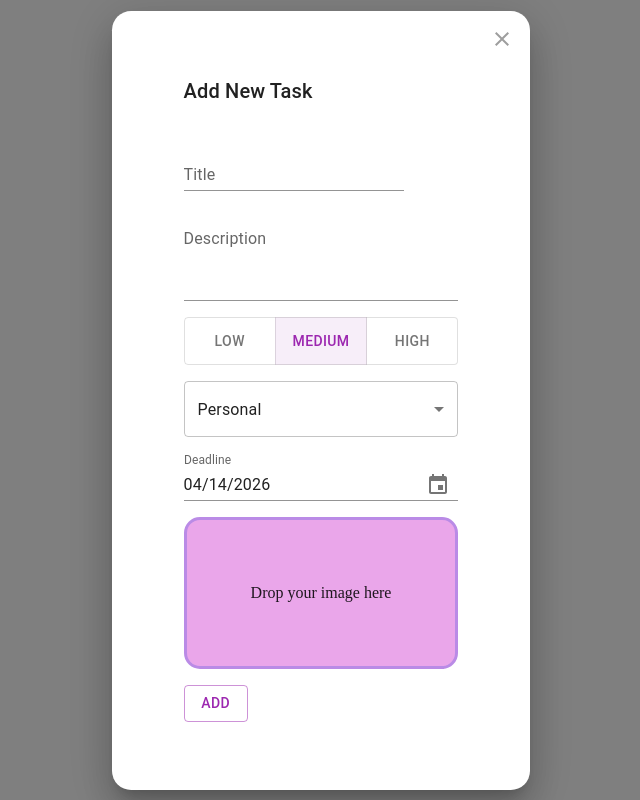
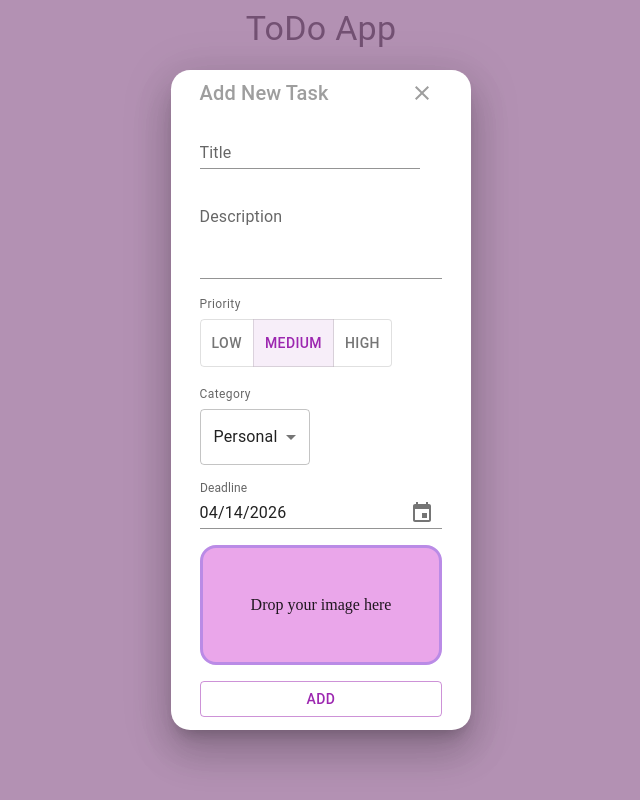
Before and after one commit to veresmar/e-commerce-app, a React (Vite) app: page / in a window 1280 px wide. Both pictures are taken after a click on the button "ADD NEW TASK". Shown: the whole page, without its empty margins (319-959 px from the left). Built offline with nearby package versions, Linux system fonts and the light colour scheme.

Commit message:
feat: change styles

```diff
--- a/src/App.css
+++ b/src/App.css
@@ -1,23 +1,3 @@
-
-.counter {
-  font-size: 16px;
-  padding: 5px 10px;
-  border-radius: 5px;
-  color: var(--accent);
-  background: var(--accent-bg);
-  border: 2px solid transparent;
-  transition: border-color 0.3s;
-  margin-bottom: 24px;
-
-  &:hover {
-    border-color: var(--accent-border);
-  }
-  &:focus-visible {
-    outline: 2px solid var(--accent);
-    outline-offset: 2px;
-  }
-}
-
 #center {
   display: flex;
   flex-direction: column;
--- a/src/components/ListItem.tsx
+++ b/src/components/ListItem.tsx
@@ -36,7 +36,6 @@ export default function ListItem(props: ListItemProps) {
         textDecorationColor: "#9c27b0",
         textDecorationThickness: "0.2em",
         "&:hover": {
-          // backgroundColor: "#ffb3ff",
           backgroundColor: "#ffccff",
           textDecoration: "line-through",
           textDecorationColor: "#9c27b0",
--- a/src/components/ToDo.tsx
+++ b/src/components/ToDo.tsx
@@ -5,7 +5,7 @@ import List from "@mui/material/List";
 import ListItem from "./ListItem";
 import Divider from "@mui/material/Divider";
 import Stack from "@mui/material/Stack";
-import { DialogContent, DialogTitle, Typography } from "@mui/material";
+import { DialogContent, DialogTitle, Typography, Box } from "@mui/material";
 import ToDoForm from "./ToDoForm";
 import { type Inputs } from "./ToDoForm";
 import Button from "@mui/material/Button";
@@ -83,29 +83,57 @@ export default function ToDo() {
         onClose={handleClose}
         sx={{
           "& .MuiDialog-paper": {
-            padding: "3em",
+            padding: "1.8em",
+            paddingTop: "0.2em",
+            paddingBottom: "0.8em",
             borderRadius: "1.2em",
+
             "@media (max-width:650px)": {
               padding: "1.5em",
               margin: "1em",
               width: "100%",
             },
           },
+          "& .MuiDialogContent-root": {
+            padding: '0',
+          },
+          "& .MuiPaper-root": {
+            maxHeight: "calc(100% - 24px)",
+            "@media (max-width:650px)": {
+              maxHeight: "calc(100% - 100px)",
+            }
+          },
+          "& .MuiDialog-container": {
+            backgroundColor: "#eaa6ea7d",
+            opacity: "0.1"
+          }
         }}
       >
-        <DialogTitle>Add New Task</DialogTitle>
+        <Box
+          sx={{
+            display: "flex",
+            alignItems: "center",
+            justifyContent: "space-between",
+            marginBottom: '0.5em',
+          }}
+        >
+          <DialogTitle
+            sx={(theme) => ({
+              color: theme.palette.grey[500],
+              padding: '0',
+            })}> Add New Task
+          </DialogTitle>
           <IconButton
             aria-label="close"
             onClick={handleClose}
             sx={(theme) => ({
-            position: "absolute",
-            right: 8,
-            top: 8,
               color: theme.palette.grey[500],
             })}
           >
             <CloseIcon />
           </IconButton>
+        </Box>
+
         <DialogContent>
             <ToDoForm onAddTask={addTask} onClose={handleClose} />
         </DialogContent>
@@ -122,7 +150,7 @@ export default function ToDo() {
         sx={{
           justifyContent: "center",
           alignItems: "center",
-          minWidth: "max-content",
+          minWidth: "80%",
           width: "100%",
           margin: "0 auto",
 
--- a/src/components/ToDoForm.tsx
+++ b/src/components/ToDoForm.tsx
@@ -1,4 +1,3 @@
-import { useState } from "react";
 import { useForm, Controller, type SubmitHandler } from "react-hook-form";
 import { DatePicker } from "@mui/x-date-pickers/DatePicker";
 import { LocalizationProvider } from "@mui/x-date-pickers/LocalizationProvider";
@@ -12,7 +11,8 @@ import ToggleButton from "@mui/material/ToggleButton";
 import ToggleButtonGroup from "@mui/material/ToggleButtonGroup";
 import Select from "@mui/material/Select";
 import DropZone from "../ui/DropZone";
-import { Stack } from "@mui/material";
+import FormControl from "@mui/material/FormControl";
+import FormLabel from "@mui/material/FormLabel";
 
 type PriorityStatus = "low" | "medium" | "high";
 type Category = "work" | "personal" | "home";
@@ -100,6 +100,10 @@ export default function ToDoForm(props: ToDoFormProps) {
           render={(
             { field }, // через перемен. field предоставл. допступ к полю priority
           ) => (
+            <FormControl>
+              <FormLabel sx={{ typography: "caption", mb: 0.5 }}>
+                Priority
+              </FormLabel>
               <ToggleButtonGroup
                 color="secondary"
                 value={field.value}
@@ -109,11 +113,13 @@ export default function ToDoForm(props: ToDoFormProps) {
                 }}
                 aria-label="Tasks priority"
                 fullWidth
+                sx={{ marginBottom: '.1em'}}
               >
                 <ToggleButton value="low">Low</ToggleButton>
                 <ToggleButton value="medium">Medium</ToggleButton>
                 <ToggleButton value="high">High</ToggleButton>
               </ToggleButtonGroup>
+            </FormControl>
           )}
         />
 
@@ -121,11 +127,16 @@ export default function ToDoForm(props: ToDoFormProps) {
           name="category"
           control={control}
           render={({ field }) => (
+            <FormControl>
+              <FormLabel sx={{ typography: "caption", mb: 0.5 }}>
+                Category
+              </FormLabel>
               <Select value={field.value} onChange={field.onChange} fullWidth>
                 <MenuItem value={"work"}>Work</MenuItem>
                 <MenuItem value={"personal"}>Personal</MenuItem>
                 <MenuItem value={"home"}>Home</MenuItem>
               </Select>
+            </FormControl>
           )}
         />
 
@@ -151,7 +162,12 @@ export default function ToDoForm(props: ToDoFormProps) {
             <DropZone onFileSelect={field.onChange} initialImage={watchImage} />
           )}
         />
-        <Button variant="outlined" type="submit" color="secondary">
+        <Button variant="outlined" type="submit" color="secondary"
+        sx={{width: "100%",
+          "@media (max-width:650px)": {
+            width: "100%",
+            marginBottom: '1em'
+          }}}>
           add
         </Button>
       </Box>
--- a/src/index.css
+++ b/src/index.css
@@ -2,7 +2,7 @@
   --text: #6b6375;
   --text-h: #08060d;
   --bg: #fff;
-  --border: #e5e4e7;
+  /* --border: #e5e4e7; */
   --code-bg: #f4f3ec;
   --accent: #aa3bff;
   --accent-bg: rgba(170, 59, 255, 0.1);
@@ -35,7 +35,7 @@
     --text: #9ca3af;
     --text-h: #f3f4f6;
     --bg: #16171d;
-    --border: #2e303a;
+    /* --border: #2e303a; */
     --code-bg: #1f2028;
     --accent: #c084fc;
     --accent-bg: rgba(192, 132, 252, 0.15);
@@ -64,8 +64,14 @@
 
 body {
   margin: 0;
+  background: radial-gradient(
+    circle,
+    rgba(238, 174, 202, 0.67) 0%,
+    rgba(255, 255, 255, 1) 26%
+  );
+  background-repeat: no-repeat;
 }
-
+/*
 h1,
 h2 {
   font-family: var(--heading);
@@ -108,4 +114,4 @@ code {
   line-height: 135%;
   padding: 4px 8px;
   background: var(--code-bg);
-}
+} */
--- a/src/ui/DropZone.tsx
+++ b/src/ui/DropZone.tsx
@@ -66,8 +66,12 @@ export default function DropZone({
           backgroundColor: isDragging ? "#e26be2ff" : "#eaa6eaff",
           border: isDragging ? "3px dashed #cd9ff8ff" : "3px solid  #ba8be6ff",
           cursor: "pointer",
-          padding: "4em",
+          padding: "3em",
           borderRadius: "1em",
+
+          "@media (max-width:650px)": {
+            padding: "2em",
+          }
         }}
         onDragOver={(e) => {
           e.preventDefault();
```
Lines whose indentation alone changed are shown as unchanged.
